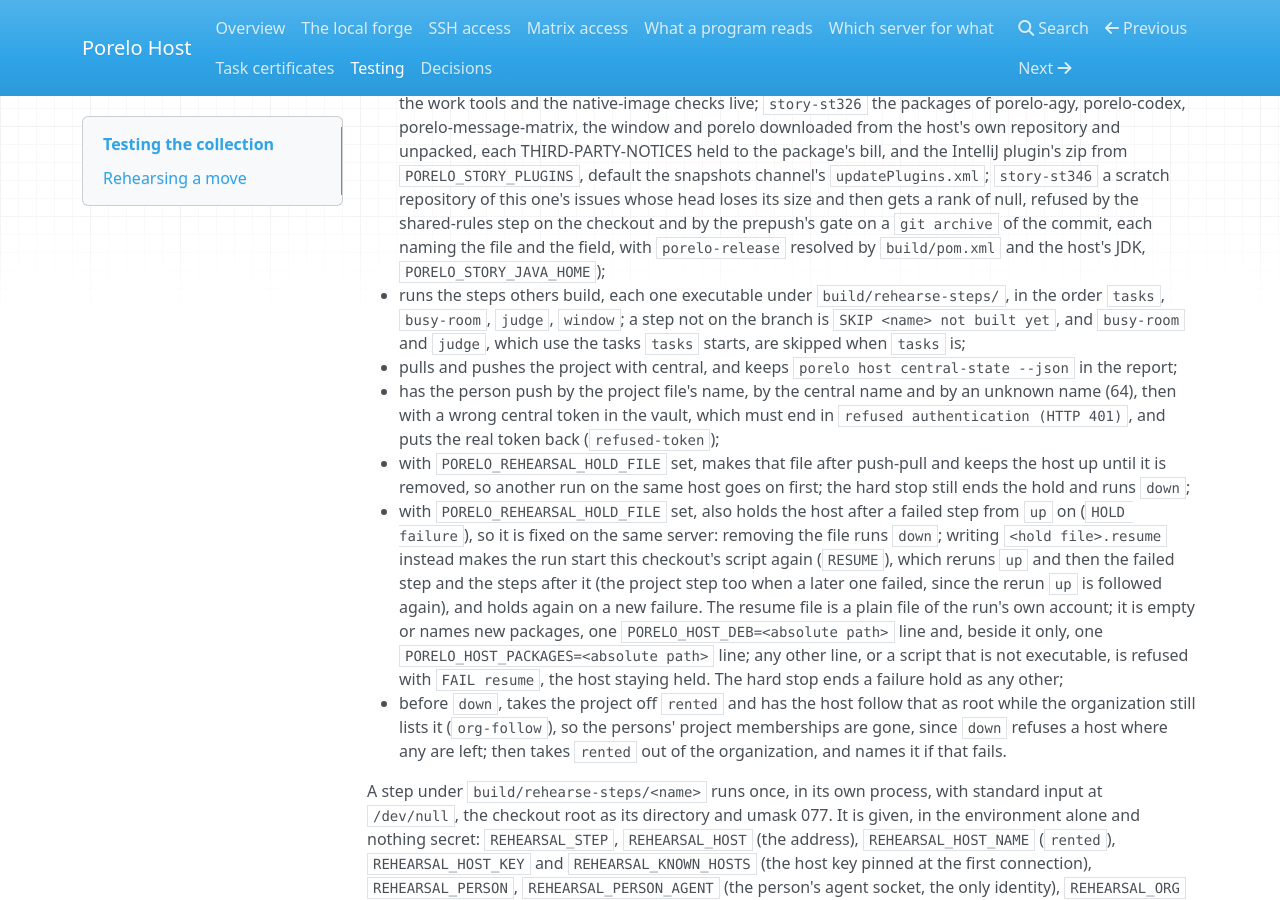
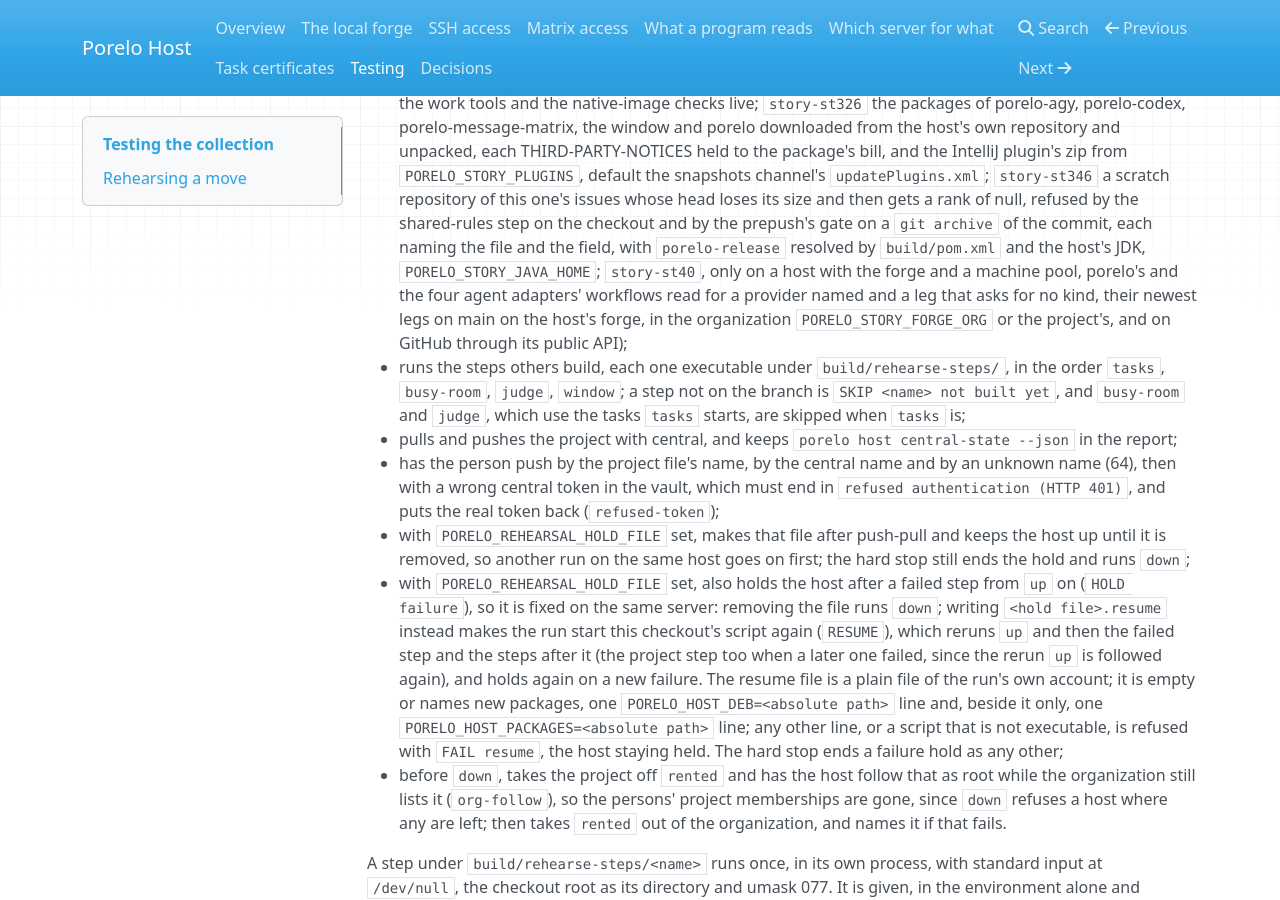
Before and after one commit to porelo-ai/porelo-host, an MkDocs documentation site: the page built from doc/testing.md, in a window 1280 px wide and 900 px high, scrolled down 3040 px. Built offline with MkDocs 1.6.1, drawn with Linux system fonts in a browser that asks for light colours; nearby versions of some CDN libraries.

Commit message:
Play the pool legs story on the rented host
Assisted-by: Claude Code, claude-opus-5-5

```diff
--- a/doc/testing.md
+++ b/doc/testing.md
@@ -125,7 +125,10 @@ Without the phase 2 options it stops after `up`. With them it also:
   plugin's zip from `PORELO_STORY_PLUGINS`, default the snapshots channel's `updatePlugins.xml`; `story-st346` a
   scratch repository of this one's issues whose head loses its size and then gets a rank of null, refused by the
   shared-rules step on the checkout and by the prepush's gate on a `git archive` of the commit, each naming the file
-  and the field, with `porelo-release` resolved by `build/pom.xml` and the host's JDK, `PORELO_STORY_JAVA_HOME`);
+  and the field, with `porelo-release` resolved by `build/pom.xml` and the host's JDK, `PORELO_STORY_JAVA_HOME`;
+  `story-st40`, only on a host with the forge and a machine pool, porelo's and the four agent adapters' workflows
+  read for a provider named and a leg that asks for no kind, their newest legs on main on the host's forge, in the
+  organization `PORELO_STORY_FORGE_ORG` or the project's, and on GitHub through its public API);
 - runs the steps others build, each one executable under `build/rehearse-steps/`, in the order `tasks`, `busy-room`,
   `judge`, `window`; a step not on the branch is `SKIP <name> not built yet`, and `busy-room` and `judge`, which use
   the tasks `tasks` starts, are skipped when `tasks` is;
```
Also changed, not shown: 1 other file.
